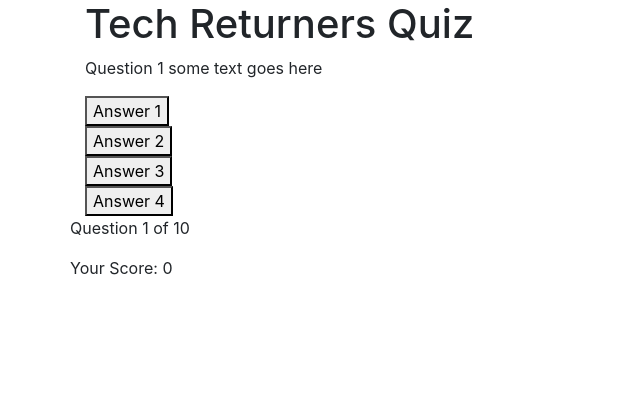
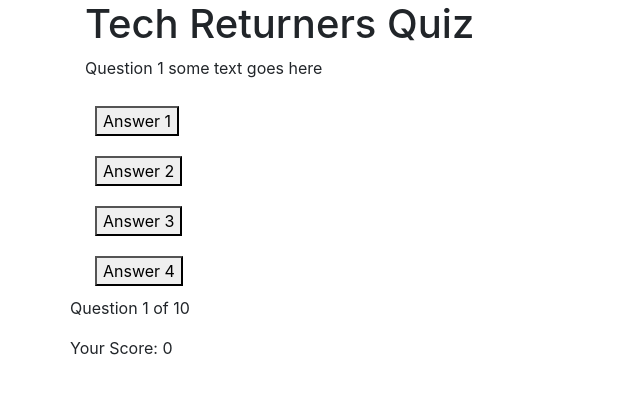
Before and after one commit to remotecharms/quiz-frontend-1, a React app: page / in a window 1280 px wide. Shown: the top 394 px of the page, without its empty margins (0-640 px from the left). Built offline with nearby package versions, Linux system fonts and the light colour scheme.

Commit message:
introduced styles to quiz page, added button margin

```diff
--- a/src/components/quiz.js
+++ b/src/components/quiz.js
@@ -9,22 +9,20 @@ class Quiz extends React.Component {
             <div className = "row">
             <p>Question 1 some text goes here</p>
             </div>
-
-
             <div className = "row">
-            <button type = "button">Answer 1</button>
+            <button type = "button" style = {styles.button}>Answer 1</button>
             </div>
 
             <div className = "row">
-            <button type = "button">Answer 2 </button>
+            <button type = "button" style = {styles.button}>Answer 2 </button>
             </div>
 
             <div className = "row">
-            <button type = "button">Answer 3 </button>
+            <button type = "button" style = {styles.button} >Answer 3 </button>
             </div>
 
             <div className = "row">
-            <button type = "button">Answer 4</button>
+            <button type = "button" style = {styles.button} >Answer 4</button>
             </div>
 
         </div>
@@ -32,4 +30,10 @@ class Quiz extends React.Component {
     }
 }
 
+const styles = {
+    button: {
+       margin: "10px"
+    }
+
+};
 export default Quiz;
```
